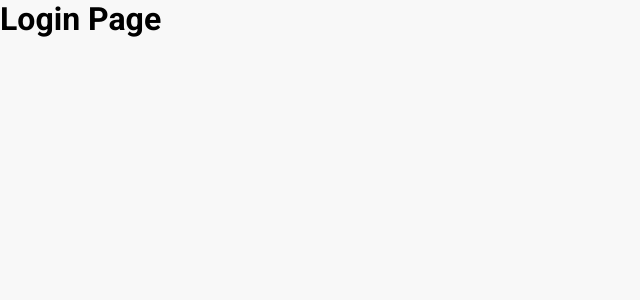
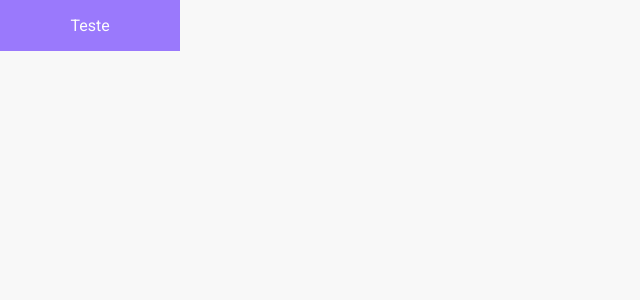
Before and after one commit to GabrielDVpereira/letmeask, a React (Create React App) app: page / in a window 1280 px wide. Shown: the top 300 px of the page, without its empty margins (0-640 px from the left). Built offline with nearby package versions, Linux system fonts and the light colour scheme.

Commit message:
feat: setting buttons default styles

```diff
--- a/package.json
+++ b/package.json
@@ -46,6 +46,7 @@
     ]
   },
   "devDependencies": {
-    "@types/styled-components": "^5.1.10"
+    "@types/styled-components": "^5.1.10",
+    "babel-plugin-module-resolver": "^4.1.0"
   }
 }
--- /dev/null
+++ b/src/components/atoms/Button/index.tsx
@@ -0,0 +1,18 @@
+
+import { HtmlHTMLAttributes, ReactNode } from 'react'
+import { Button } from './styles';
+
+interface ButtonProps extends HtmlHTMLAttributes<HTMLButtonElement> {
+  color: 'danger' | 'gray' | 'primary'
+  outlined?: boolean
+  size: 'lg' | 'md' | 'sm'
+  children: ReactNode
+}
+
+export default function ButtonAtom({ color, outlined = false, size, children, ...rest }: ButtonProps) {
+  return (
+    <Button {...rest} color={color} outlined={outlined} size={size}>
+      {children}
+    </Button>
+  )
+}
--- /dev/null
+++ b/src/components/atoms/Button/styles.ts
@@ -0,0 +1,107 @@
+import styled, { css } from 'styled-components';
+
+
+interface ButtonStyle {
+  color: 'danger' | 'gray' | 'primary'
+  outlined: boolean
+  size: 'lg' | 'md' | 'sm'
+}
+
+/** Colors */
+const danger = css`
+  background-color: ${({ theme }) => theme.colors.danger};
+  color: ${({ theme }) => theme.colors.white.details}
+`;
+const gray = css`
+  background-color: ${({ theme }) => theme.colors.gray.light};
+  color: ${({ theme }) => theme.colors.black}
+
+`;
+
+const primary = css`
+  background-color: ${({ theme }) => theme.colors.purple};
+  color: ${({ theme }) => theme.colors.white.details}
+`;
+
+/** Outlines */
+const outlinedDefault = css`
+  background-color: transparent;
+  color: ${({ theme }) => theme.colors.black};
+  border-style: solid;
+  border-color: ${({ theme }) => theme.colors.black};
+  border-width: 1px
+`;
+
+const outlinedPrimary = css`
+  background-color: transparent;
+  color: ${({ theme }) => theme.colors.purple};
+  border-style: solid;
+  border-color: ${({ theme }) => theme.colors.purple};
+  border-width: 1px
+`;
+
+
+/** Sizes */
+const sm = css`
+  padding: 0 0.75rem;
+  width: 8.5rem
+`;
+
+const md = css`
+  padding: 0 1rem;
+  width: 11.25rem
+`;
+
+const lg = css`
+  padding: 0 1rem;
+  width: 20rem;
+`;
+
+
+/** Styles selectors */
+const outlinedByColor = (color?: string) => {
+  return color === 'primary' ? outlinedPrimary : outlinedDefault
+}
+
+const buttonByColor = (color: string) => {
+  switch (color) {
+    case 'danger':
+      return danger;
+    case 'gray':
+      return gray;
+    case 'primary':
+      return primary;
+    default:
+      return primary
+  }
+
+}
+
+const buttonBySize = (size: string) => {
+  switch (size) {
+    case 'sm':
+      return sm;
+    case 'md':
+      return md;
+    case 'lg':
+      return lg;
+    default:
+      return md
+  }
+}
+
+
+export const Button = styled.button<ButtonStyle>`
+  border: none;
+  ${({ size }) => buttonBySize(size)};
+  ${({ color, outlined }) => outlined ? outlinedByColor(color) : buttonByColor(color)};
+  display: flex;
+  justify-content: center;
+  align-items: center;
+  font-size: ${({ theme }) => theme.fonts.body.fontSize};
+  padding: 1rem 0;
+
+  &:hover {
+    opacity: 0.8;
+  }
+`;
--- /dev/null
+++ b/src/components/atoms/index.ts
@@ -0,0 +1 @@
+export { default as Button } from './Button';
--- a/src/pages/authentication/Login/index.tsx
+++ b/src/pages/authentication/Login/index.tsx
@@ -1,3 +1,6 @@
+import { Button } from 'src/components/atoms'
 export function Login() {
-  return <h1>Login Page</h1>
+  return (
+    <Button size="md" color="primary">Teste</Button>
+  )
 }
--- a/tsconfig.json
+++ b/tsconfig.json
@@ -18,7 +18,8 @@
     "resolveJsonModule": true,
     "isolatedModules": true,
     "noEmit": true,
-    "jsx": "react-jsx"
+    "jsx": "react-jsx",
+    "baseUrl": ".",
   },
   "include": [
     "src"
```
Also changed, not shown: 1 other file (tests, documents, lock files or other folders).
